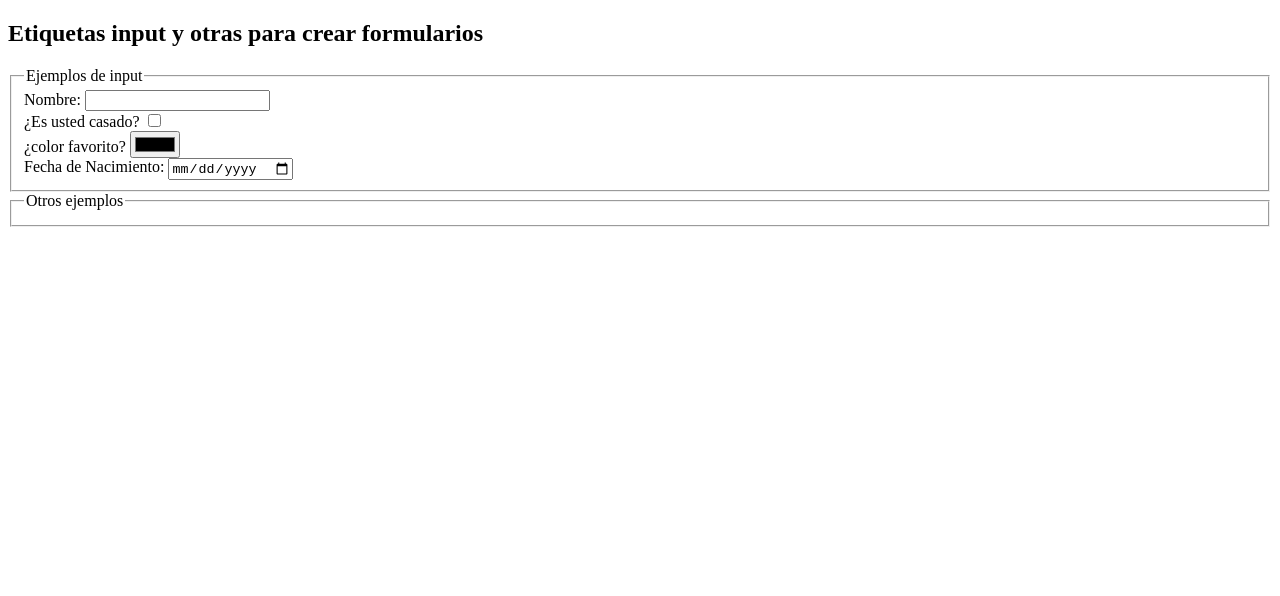
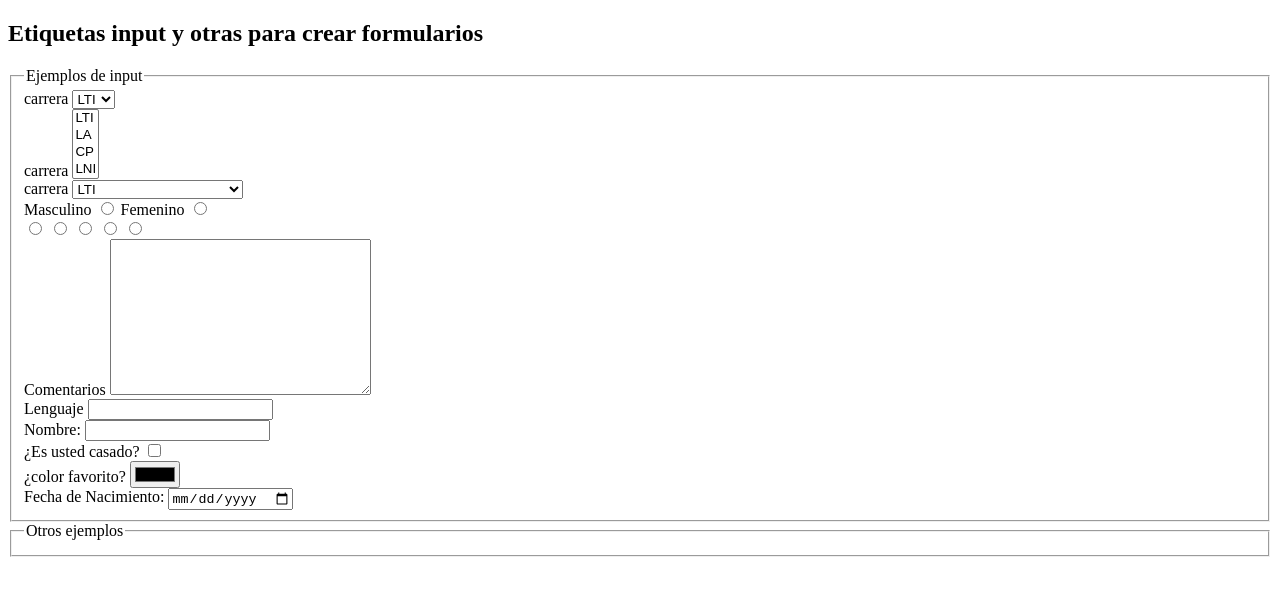
Before and after one commit to PedroAlexanderSalinas/WebPage51_15, a plain HTML site: page formularios.html in a window 1280 px wide. Drawn offline with Linux system fonts and the light colour scheme.

Commit message:
agregado

```diff
--- a/formularios.html
+++ b/formularios.html
@@ -13,7 +13,72 @@
             <form action="" method="post"></form>
                 <fieldset>
                     <legend>Ejemplos de input</legend>
-
+                    <!-- Lista desplegable -->
+                    <div>
+                        <label for="carrera">carrera</label>
+                        <select name="carrera" id="carrera">
+                            <option value="4">LTI</option>
+                            <option value="3">LA</option>
+                            <option value="8">CP</option>
+                            <option value="5">LNI</option>
+                        </select>
+                    </div>
+                    <!-- Lista seleccion multiple -->
+                    <div>
+                        <label for="carreramult">carrera</label>
+                        <select name="carreramult" id="carreramult" multiple>
+                            <option value="4">LTI</option>
+                            <option value="3">LA</option>
+                            <option value="8">CP</option>
+                            <option value="5">LNI</option>
+                        </select>
+                    </div>
+                    <!-- Lista grupos de opciones -->
+                    <div>
+                        <label for="carreragpo">carrera</label>
+                        <select name="carreragpo" id="carreragpo">
+                            <optgroup label="Profesionales">
+                                <option value="4">LTI</option>
+                                <option value="3">LA</option>
+                                <option value="8">CP</option>
+                                <option value="5">LNI</option>
+                            </optgroup>
+                            <optgroup label="Técnicas">
+                                <option value="15">Desarrollo de spftware</option>
+                            </optgroup>
+                        </select>
+                    </div>
+                    <div>
+                        <label for="masculino">Masculino</label>
+                        <input type="radio" name="genero" id="masculino">
+                        <label for="femenino">Femenino</label>
+                        <input type="radio" name="genero" id="femenino">
+                    </div>
+                    <div>
+                        <input type="radio" name="equipos" id="masculino">
+                        <input type="radio" name="equipos" id="femenino">
+                        <input type="radio" name="equipos" id="femenino">
+                        <input type="radio" name="equipos" id="femenino">
+                        <input type="radio" name="equipos" id="femenino">
+                    </div>
+                    <div>
+                        <label for="comentarios">Comentarios</label>
+                        <textarea name="comentarios" id="comentarios" cols="30" rows="10"></textarea>
+                    </div>
+                    <!-- Data list -->
+                    <div>
+                        <label for="lenguaje">Lenguaje</label>
+                        <input type="text" name="nombre" id="nombre" list="lenguajes">
+                        <datalist id="lenguajes">
+                            <option value="python">
+                            <option value="visual basic">
+                            <option value="ruby">
+                            <option value="java">
+                            <option value="C++">
+                            <option value="C#">
+                            <option value="C">
+                        </datalist>
+                    </div>
                     <div>
                         <label for="nombre">Nombre:</label>
                         <input type="text" name="nombre" id="nombre">
```
